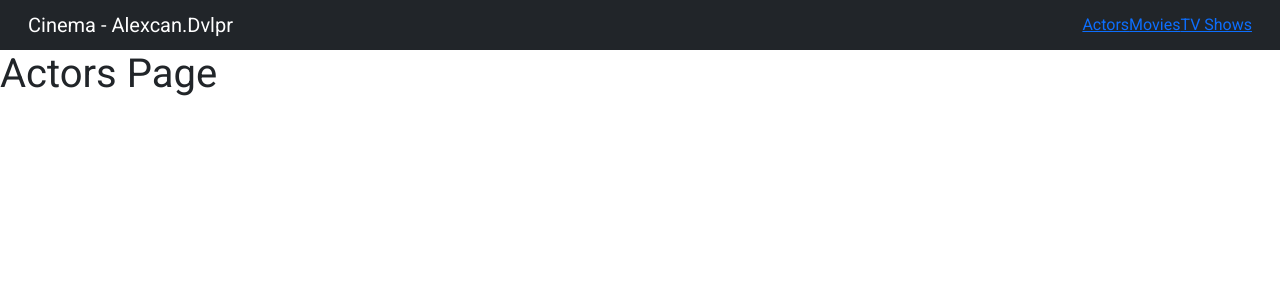
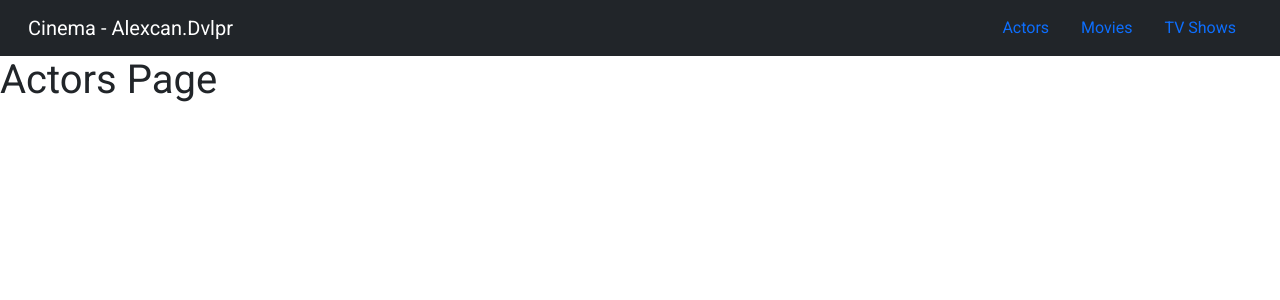
Before and after one commit to alexcanDvlpr/nextjs-cinema, a Next.js app: page /actors in a window 1280 px wide. Shown: the top 300 px of the page. Built offline with nearby package versions, Linux system fonts and the light colour scheme.

Commit message:
Fix Navbar styles

```diff
--- a/components/Navbar.js
+++ b/components/Navbar.js
@@ -9,13 +9,19 @@ export default function Navbar() {
                 <span className="navbar-brand mb-0 h1">Cinema - Alexcan.Dvlpr</span>
                 <ul className="nav justify-content-end">
                     <li className="nav-item">
-                        <Link className="nav-link active" aria-current="page" href="/actors">Actors</Link>
+                        <Link href="/actors">
+                            <a className="nav-link active">Actors</a>
+                        </Link>
                     </li>
                     <li className="nav-item">
-                        <Link className="nav-link" href="/movies">Movies</Link>
+                        <Link href="/movies">
+                            <a className="nav-link">Movies</a>
+                        </Link>
                     </li>
                     <li className="nav-item">
-                        <Link className="nav-link" href="/tv-shows">TV Shows</Link>
+                        <Link href="/tv-shows">
+                            <a className="nav-link">TV Shows</a>
+                        </Link>
                     </li>
                 </ul>
             </div>
--- a/pages/tv-show/[id].js
+++ b/pages/tv-show/[id].js
@@ -14,8 +14,6 @@ export async function getServerSideProps(router) {
 }
 
 export default function TvShow({ data }) {
-
-    console.log(data);
 
     let {
         name,
--- a/styles/globals.css
+++ b/styles/globals.css
@@ -17,3 +17,7 @@ a {
   color: inherit;
   text-decoration: none;
 }
+
+.nav-link {
+  color: #fff;
+}
```
Also changed, not shown: 1 other file (tests, documents, lock files or other folders).
